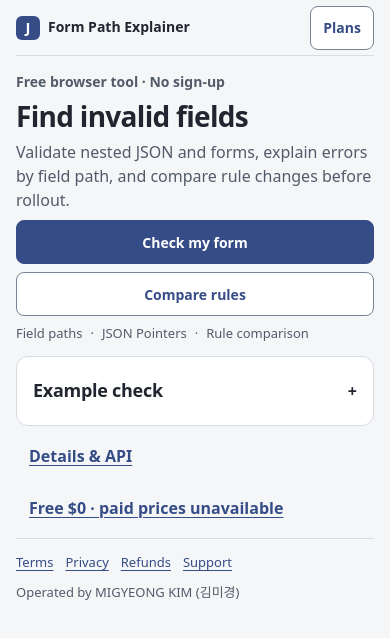
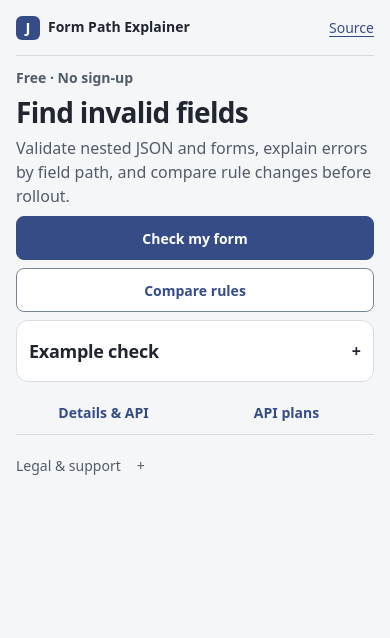
Before and after one commit to deepstriker88/form-path-explainer, a website with bundled scripts: page hosted/public/index.html in a window 390 px wide. Built offline with nearby package versions, Linux system fonts and the light colour scheme; files whose address does not match are found by name.

Commit message:
Simplify compact screens and remove duplicate navigation and pricing

```diff
--- a/hosted/public/app.js
+++ b/hosted/public/app.js
@@ -81,5 +81,3 @@ document.querySelectorAll("[data-open]").forEach(b=>b.addEventListener("click",(
  if(b.dataset.open==="plans")loadConfig();
 }));
 document.querySelectorAll("[data-close]").forEach(b=>b.addEventListener("click",()=>b.closest("dialog").close()));
-
-readConfig().then(c=>{$("price-note").textContent="Free $0 · API from $"+c.pricing.pro.usdMonthly.toFixed(2)+"/mo (preview)"}).catch(()=>{$("price-note").textContent="Free $0 · paid prices unavailable"});
--- a/hosted/public/index.html
+++ b/hosted/public/index.html
@@ -2,7 +2,7 @@
 <html lang="en"><head>
 <meta charset="utf-8"><meta name="viewport" content="width=device-width,initial-scale=1">
 <title>Form Path Explainer — free browser tool and optional API</title>
-<meta name="description" content="Validate nested JSON and forms, explain errors by field path, and compare rule changes before rollout. Free local MIT package. No sign-up for browser checks.">
+<meta name="description" content="Validate JSON and locate invalid fields by their exact path. Free local MIT package. No sign-up for browser checks.">
 <link rel="canonical" href="https://form-path.eztoolgo.duckdns.org/"><meta name="robots" content="index,follow">
 <meta property="og:type" content="website"><meta property="og:title" content="Form Path Explainer"><meta property="og:description" content="Validate nested JSON and forms, explain errors by field path, and compare rule changes before rollout."><meta property="og:url" content="https://form-path.eztoolgo.duckdns.org/">
 <style>
@@ -57,6 +57,8 @@ details{min-width:0}
 .panel,.sample{border:1px solid var(--line);border-radius:12px;background:var(--surface);padding:20px;min-width:0}
 .sample summary{padding:0;min-height:44px;align-items:center}.sample summary h2{font-size:18px}
 .sample-inner{display:grid;gap:12px;padding-top:8px}
+.sample-inner>button,.demo-controls button{background:white;color:var(--accent);border-color:var(--control)}
+.sample-inner>button:not(:disabled):hover,.demo-controls button:not(:disabled):hover{background:#edf0f5;color:var(--hover)}
 .sample-inner label{display:grid;gap:4px;font-size:14px;font-weight:600}
 .sample-output,.demo-summary{background:var(--bg);border-radius:8px;padding:12px;min-width:0;overflow-wrap:anywhere;font-size:15px}
 .sample-output[data-state=pass]{color:var(--pass)}.sample-output[data-state=fail]{color:var(--error)}
@@ -68,7 +70,7 @@ details{min-width:0}
 .demo-controls button{min-width:0}
 .demo-technical summary{font-size:14px}
 .secondary-actions{display:flex;flex-wrap:wrap;gap:8px;align-items:center;grid-column:1/-1;padding:0 0 12px}
-.secondary-actions button{background:transparent;color:var(--accent);border-color:transparent;text-decoration:underline;text-underline-offset:3px;padding:8px 12px}
+.secondary-actions button{background:transparent;color:var(--accent);border-color:transparent;font-size:14px;font-weight:600;padding:8px 12px;text-decoration:none}
 .secondary-actions button:hover{background:#e9edf4;color:var(--hover)}
 .feature-disclaimer{grid-column:1/-1}
 #purchase-status,#api-key-box{grid-column:1/-1}
@@ -76,6 +78,7 @@ details{min-width:0}
 .footer,footer{display:flex;align-items:center;flex-wrap:wrap;gap:8px 16px;padding:12px 0 16px;border-top:1px solid var(--line);font-size:13px;color:var(--muted)}
 .footer a,footer a{display:inline-flex;align-items:center;min-height:32px}
 .footer span,footer span{flex-basis:100%}
+.site-info{width:100%}.site-info summary{font-weight:500;color:var(--muted);font-size:14px}.site-info summary::after{margin-left:8px}.site-links{display:flex;flex-wrap:wrap;gap:4px 12px;padding:4px 0}.site-links span{flex-basis:100%;font-size:13px}.site-links a{min-height:44px}
 .detail-area{display:grid;grid-template-columns:repeat(2,minmax(0,1fr));gap:12px;margin:8px 0 16px}
 .detail-area details{background:var(--surface);border:1px solid var(--line);border-radius:8px;padding:12px 16px}
 .detail-area p{margin:8px 0;font-size:14px;color:var(--muted)}
@@ -96,17 +99,18 @@ dialog label.check{display:flex;align-items:flex-start;gap:8px;font-weight:400}d
 table{width:100%;border-collapse:collapse}th,td{padding:8px;border-bottom:1px solid var(--line);text-align:left}
 @media(max-width:760px){
  .shell,body>main,.topbar{width:calc(100% - 32px)}
- .topbar{min-height:56px}.nav{gap:8px}.nav a{display:none}
+ .topbar{min-height:56px}.nav{gap:8px}.nav a{display:flex}
  .hero{grid-template-columns:minmax(0,1fr);gap:12px;padding:16px 0 8px}
  .copy,.hero-copy{gap:8px}.panel,.sample{padding:12px 16px}
- .secondary-actions{padding-bottom:8px}.detail-area{grid-template-columns:1fr}
- .actions,.action-row{display:grid;grid-template-columns:minmax(0,1fr) auto}
+ .secondary-actions{padding-bottom:0}.detail-area{grid-template-columns:1fr}
+ .actions,.action-row{display:grid;grid-template-columns:minmax(0,1fr) minmax(0,1fr)}
  .actions>a,.action-row>a{font-size:14px;padding:10px 12px}
  .footer,footer{gap:4px 12px;padding:8px 0}
 }
 @media(max-width:400px){
  .brand{font-size:14px}.nav button{font-size:14px}.mark{width:24px;height:24px}
  h1{font-size:28px}.actions,.action-row{grid-template-columns:minmax(0,1fr)}
+ .hero{padding-top:12px;gap:8px}.copy,.hero-copy{gap:8px}.secondary-actions{display:grid;grid-template-columns:1fr 1fr;gap:8px}.secondary-actions button{padding:8px 4px}.panel,.sample{padding:8px 12px}
  .actions>a,.action-row>a{width:100%}
  .demo-controls{grid-template-columns:minmax(0,1fr)}
  .demo-controls textarea{width:100%;height:44px}.demo-controls button{width:100%}
@@ -114,22 +118,21 @@ table{width:100%;border-collapse:collapse}th,td{padding:8px;border-bottom:1px so
 }
 </style></head>
 <body><div class="shell">
-<header class="topbar"><a class="brand" href="/"><span class="mark" aria-hidden="true">J</span>Form Path Explainer</a><nav class="nav" aria-label="Primary"><a href="https://github.com/deepstriker88/form-path-explainer">Source</a><button class="secondary" data-open="plans" type="button">Plans</button></nav></header>
+<header class="topbar"><a class="brand" href="/"><span class="mark" aria-hidden="true">J</span>Form Path Explainer</a><nav class="nav" aria-label="Primary"><a href="https://github.com/deepstriker88/form-path-explainer">Source</a></nav></header>
 <main><section class="hero" aria-labelledby="page-title"><div class="copy">
-<p class="eyebrow">Free browser tool · No sign-up</p>
+<p class="eyebrow">Free · No sign-up</p>
 <h1 id="page-title">Find invalid fields</h1>
 <p class="lead">Validate nested JSON and forms, explain errors by field path, and compare rule changes before rollout.</p>
 <div class="actions"><a class="btn" id="primary-try" href="/try">Check my form</a><a class="btn secondary" id="primary-review" href="/review">Compare rules</a></div>
-<div class="proof"><span>Field paths</span><span>JSON Pointers</span><span>Rule comparison</span></div>
 </div><details class="sample" id="sample-panel" open><summary><h2 id="sample-title">Example check</h2></summary><div class="sample-inner"><p class="fine">Built-in test data. No upload.</p>
 <label for="sample-select">Example<select id="sample-select"><option value="bad">Email field · invalid example</option><option value="good">Email field · valid example</option><option value="quantity">Nested quantity · invalid example</option></select></label>
 <button type="button" id="sample-run" disabled>Check example</button>
 <div id="sample-output" class="sample-output" role="status" aria-live="polite">Choose an example to see its result.</div>
 <p class="fine">Your own input stays in the private tool.</p>
 </div></details></section>
-<div class="secondary-actions"><button type="button" data-open="more">Details &amp; API</button><button type="button" data-open="plans"><span id="price-note">Optional paid API plans</span></button></div>
+<div class="secondary-actions"><button type="button" data-open="more">Details &amp; API</button><button type="button" data-open="plans"><span id="price-note">API plans</span></button></div>
 </main>
-<footer class="footer"><a href="/terms">Terms</a><a href="/privacy">Privacy</a><a href="/refund">Refunds</a><a href="mailto:algorithmchoice@gmail.com">Support</a><span>Operated by MIGYEONG KIM (김미경)</span></footer></div>
+<footer class="footer"><details class="site-info"><summary>Legal &amp; support</summary><div class="site-links"><a href="/terms">Terms</a><a href="/privacy">Privacy</a><a href="/refund">Refunds</a><a href="mailto:algorithmchoice@gmail.com">Support</a><span>Operated by MIGYEONG KIM (김미경)</span></div></details></footer></div>
 <dialog id="more" aria-labelledby="more-title"><div class="dialog-head"><h2 id="more-title">Features &amp; developer details</h2><button class="secondary" data-close type="button">Close</button></div>
 <div class="details-block"><h3>What it does</h3><p>Compare old and new rules against the same fixtures to find regressions before rollout.</p><p>Validate nested JSON and forms, explain errors by field path, and compare rule changes before rollout.</p><p><strong>Limitations:</strong> A bounded validation subset, not a full JSON Schema, Joi or Ajv replacement.</p><p><a href="https://github.com/deepstriker88/form-path-explainer">Review MIT source and documentation</a> · <a href="https://www.npmjs.com/package/form-path-explainer">Published npm 0.1.0 package</a></p><pre>npm install form-path-explainer</pre></div>
 <div class="details-block"><h3>Hosted API example</h3><pre>curl -X POST https://form-path.eztoolgo.duckdns.org/v1/validate \
--- a/hosted/scripts/qa-compact-landing.mjs
+++ b/hosted/scripts/qa-compact-landing.mjs
@@ -23,7 +23,7 @@ try{
   assert.equal(box.width,width,"horizontal overflow");
   assert.ok(box.primaryBottom<=height,"free action outside first viewport");
   assert.ok(box.reviewBottom<=height,"review action outside first viewport");
-  if(width>=360)assert.ok(box.height<=height+1,"initial page requires vertical scroll: "+width+"x"+height+" height "+box.height);
+  assert.ok(box.height<=height+1,"initial page requires vertical scroll: "+width+"x"+height+" height "+box.height);
   console.log("initial layout",width,height,JSON.stringify(box));
   await page.screenshot({path:"qa-screenshots/landing-"+width+"x"+height+".png",fullPage:true});
   if(!await page.locator("#sample-panel").evaluate(e=>e.open))await page.locator("#sample-panel summary").click();
```
